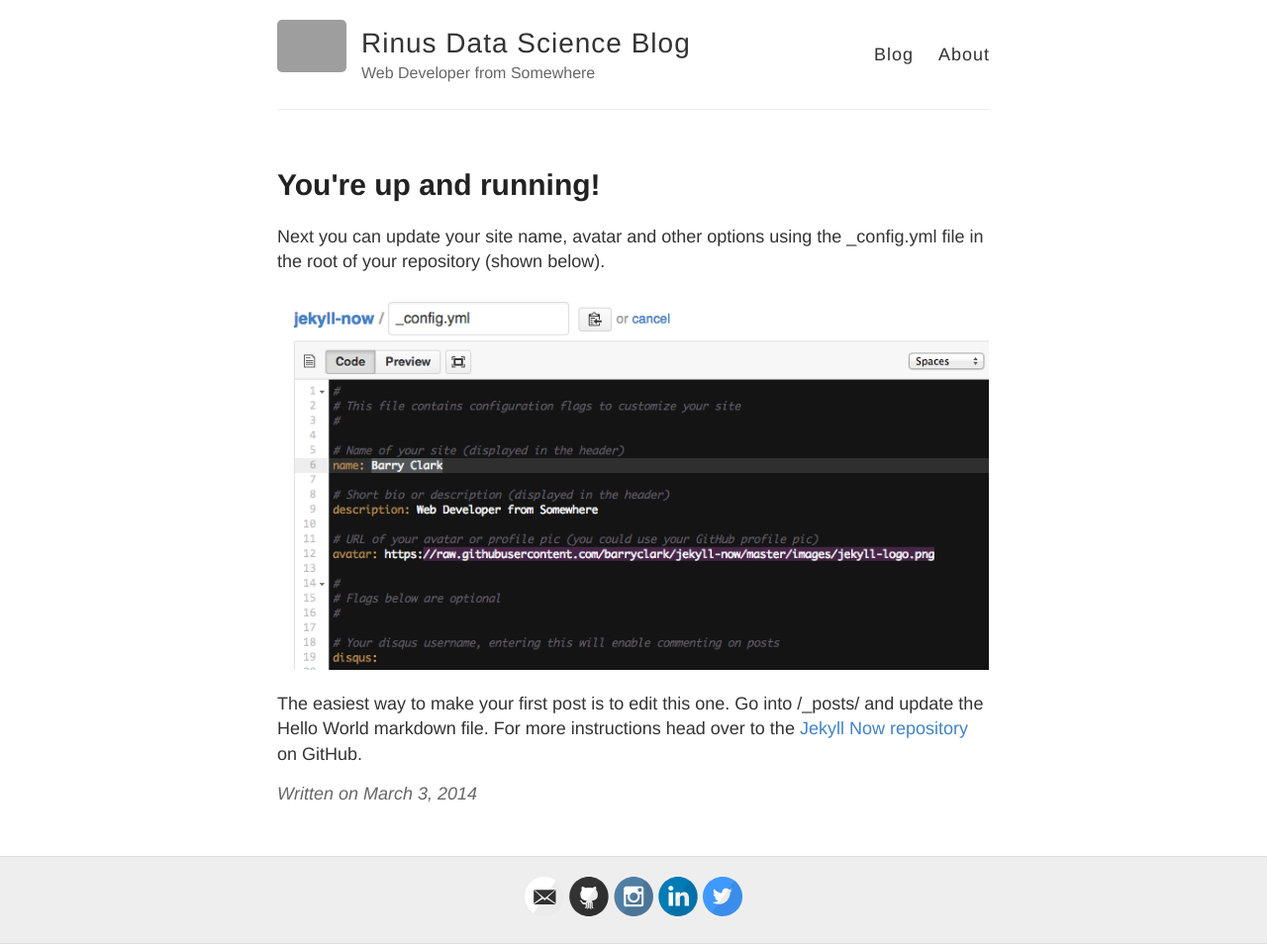
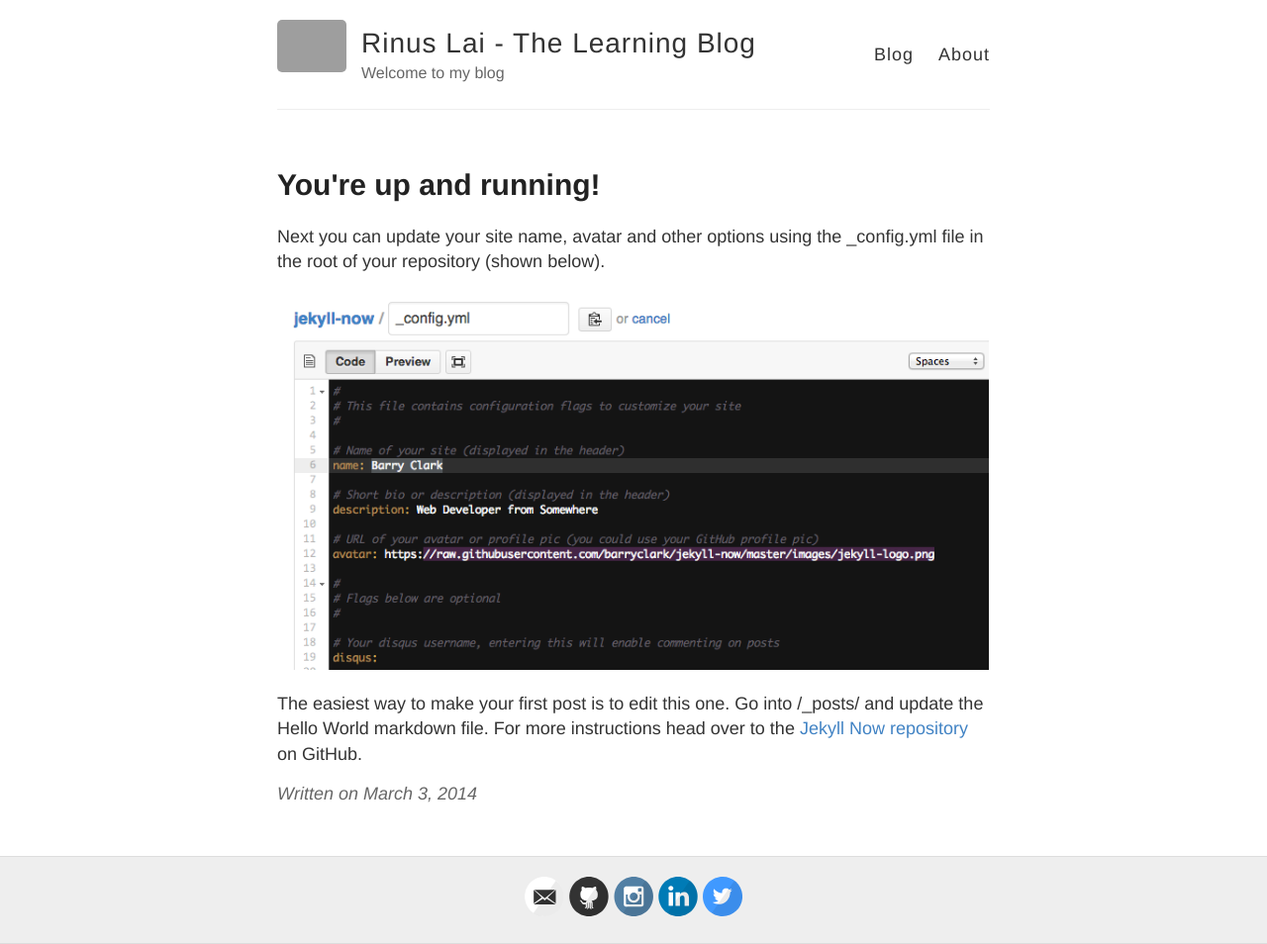
Before and after one commit to LHCRpyr/LHCRpyr.github.io, a Jekyll site: the page built from _posts/2014-3-3-Hello-World.md, in a window 1280 px wide. Shown: the whole page at 99% size. Built offline with Jekyll 4.4.1, drawn with Linux system fonts in a browser that asks for light colours; grey boxes are pictures that could not be loaded.

Commit message:
Update _config.yml

```diff
--- a/_config.yml
+++ b/_config.yml
@@ -3,13 +3,20 @@
 #
 
 # Name of your site (displayed in the header)
-name: Rinus Data Science Blog
+name: Rinus Lai - The Learning Blog
 
 # Short bio or description (displayed in the header)
 description: Web Developer from Somewhere
 
 # URL of your avatar or profile pic (you could use your GitHub profile pic)
-avatar: https://raw.githubusercontent.com/barryclark/jekyll-now/master/images/jekyll-logo.png
+avatar: https://www.dropbox.com/s/llisn4uciiw6qvt/Color%20logo%20with%20background.png?dl=0
+
+#RSS Feed params
+plugins:
+  - jekyll-feed
+title: Rinus Lai Blog
+description: Welcome to my blog
+author: Rinus Lai
 
 #
 # Flags below are optional
@@ -21,9 +28,9 @@ footer-links:
   email: contactblog@rinuslai.com
   facebook:
   flickr:
-  github: https://github.com/LHCRpyr
-  instagram: https://www.instagram.com/rinus22
-  linkedin: https://www.linkedin.com/in/rinuslai
+  github: LHCRpyr
+  instagram: rinus22
+  linkedin: rinuslai
   pinterest:
   rss: # rinuslaiRSS
   twitter: rinuslai
```
